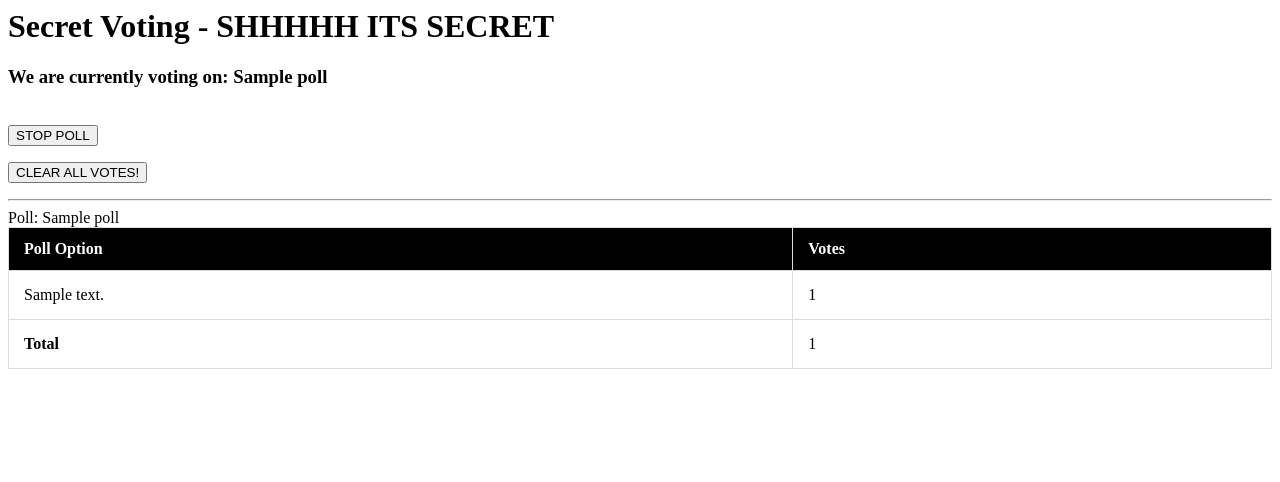
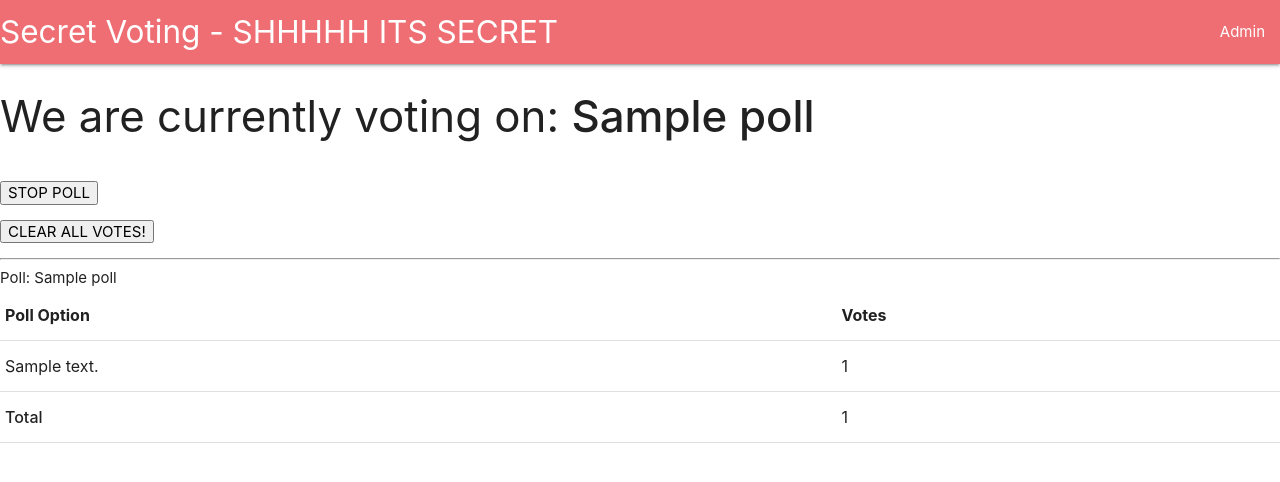
Before and after one commit to hjarrell/Secret-Vote, a PHP site: page /admin.php in a window 1280 px wide. Shown: the top 482 px of the page. Run offline with PHP 8.4, Linux system fonts and the light colour scheme; the visitor is signed in with stand-in values (Sample User, id 1); tables that the repository leaves empty hold one stand-in row (values such as "Sample post").

Commit message:
Add materialize and move repeated things to util.
Added the materialize library to make the site have style. Also
moved some of the repeated code into a util file.

```diff
--- a/admin.php
+++ b/admin.php
@@ -1,36 +1,17 @@
 <?php
 session_start(); // Have to start session before html
+include "util.php";
 ?>
 
 <html>
  <head>
-  <title>Secret Voting - SHHHHH</title>
-  <meta name="viewport" content="width=device-width, initial-scale=1">
-  <link rel="shortcut icon" href="/favicon.ico?" type="image/x-icon">
-  <style>
-    table {
-        border-collapse: collapse;
-        width: 100%;
-    }
-    th,td {
-        border: 1px solid #ddd;
-        padding: 15px;
-    }
-    tr-nth-child(even) {
-        background-color: #f2f2f2;
-    }
-    th {
-        padding-top: 12px;
-        padding-bottom: 12px;
-        text-align: left;
-        background-color: black;
-        color: white;
-    }
-  </style>
+  <?php echo get_header(); ?>
  </head>
  <body>
 
-<h1>Secret Voting - SHHHHH ITS SECRET</h1>
+ <?php
+    echo get_admin_nav_bar();
+ ?>
 
 <?php if ($_SESSION["isadmin"] == true) {
     // Get database login information
@@ -128,7 +109,6 @@ session_start(); // Have to start session before html
     </form>
 
 <?php }?>
-
 </body>
 
 </html>
--- /dev/null
+++ b/util.php
@@ -0,0 +1,35 @@
+<?php
+
+    function get_nav_bar() {
+        return '<nav>
+            <div class="nav-wrapper">
+                <a href="index.php" class="brand-logo truncate">Secret Voting - SHHHHH ITS SECRET</a>
+            </div>
+        </nav>';
+    }
+
+    function get_admin_nav_bar() {
+        return '<nav>
+            <div class="nav-wrapper">
+                <a href="index.php" class="brand-logo truncate">Secret Voting - SHHHHH ITS SECRET</a>
+                <ul id="nav-mobile" class="right hide-on-med-and-down">
+                    <li><a href="admin.php">Admin</a></li>
+                </ul>
+            </div>
+        </nav>';
+    }
+
+    function get_header() {
+        return '
+        <title>Secret Voting - SHHHHH</title>
+        <meta name="viewport" content="width=device-width, initial-scale=1">
+        <link rel="shortcut icon" href="/favicon.ico?" type="image/x-icon">
+        <!-- Compiled and minified CSS -->
+        <link rel="stylesheet" href="https://cdnjs.cloudflare.com/ajax/libs/materialize/1.0.0/css/materialize.min.css">
+        <script src="https://ajax.googleapis.com/ajax/libs/jquery/2.2.4/jquery.min.js"></script>
+        <script src="https://cdnjs.cloudflare.com/ajax/libs/materialize/1.0.0/js/materialize.min.js"></script>
+        ';
+    }
+
+
+?>
```
Also changed, not shown: index.php (+3 -4 lines).
